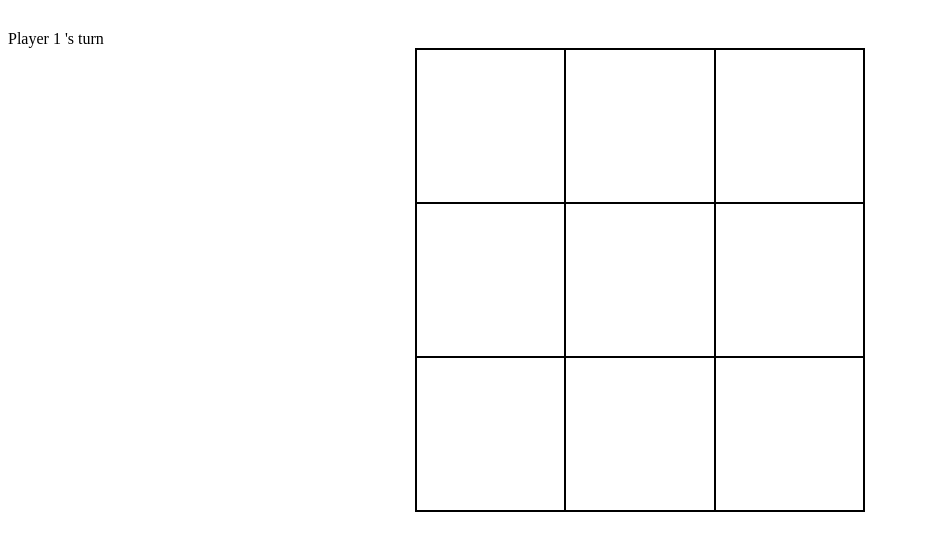
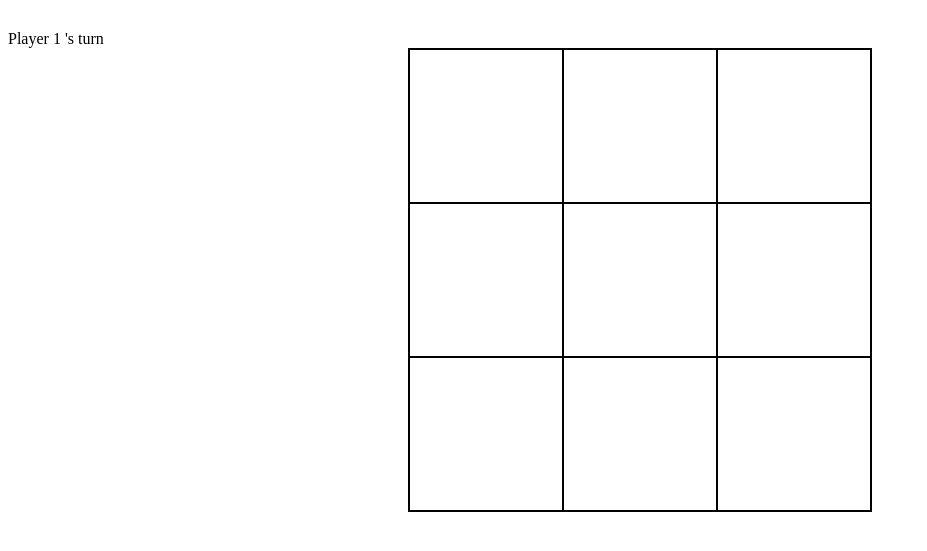
Before and after one commit to ankurrai1/tic_tac_toe, a plain HTML site: page index.html in a window 1280 px wide. Shown: the part 95-646 px from the top of the page, without its empty margins (0-927 px from the left). Drawn offline with Linux system fonts and the light colour scheme.

Commit message:
tic_tac_toe some style added

```diff
--- a/game.js
+++ b/game.js
@@ -61,7 +61,6 @@ Game.prototype.hasWon = function() {
 const isSubset=function(list1,list2){
 
   return list2.every(function(num){
-    console.log(num);
     return list1.includes(num);
   });
 }
--- a/gameController.js
+++ b/gameController.js
@@ -13,12 +13,12 @@ const displayDraw = function() {
 
 const updateGame = function(event) {
   let boxId = getMarkedBoxId(event);
+  if(game.isGameinPlay) {
+    continueGame(game,boxId);
+  }
   if(game.hasWon()) {
     game.isGameinPlay=false;
     displayWinner(game.getWinner());
-  }
-  if(game.isGameinPlay) {
-    continueGame(game,boxId);
   }
   if(game.isDrawn()) {
     game.isGameinPlay=false;
--- a/index.css
+++ b/index.css
@@ -6,12 +6,14 @@ h1{
 table{
   text-align: center;
   font-size: 40px;
+  border-collapse: collapse;
 }
 
-table,td {
+td {
+  resize: none;
   font-size: 40px;
   border: 2px solid black;
-  width: 450px;
+  width: 150px;
   height:150px;
   border-collapse: collapse;
 }
```
